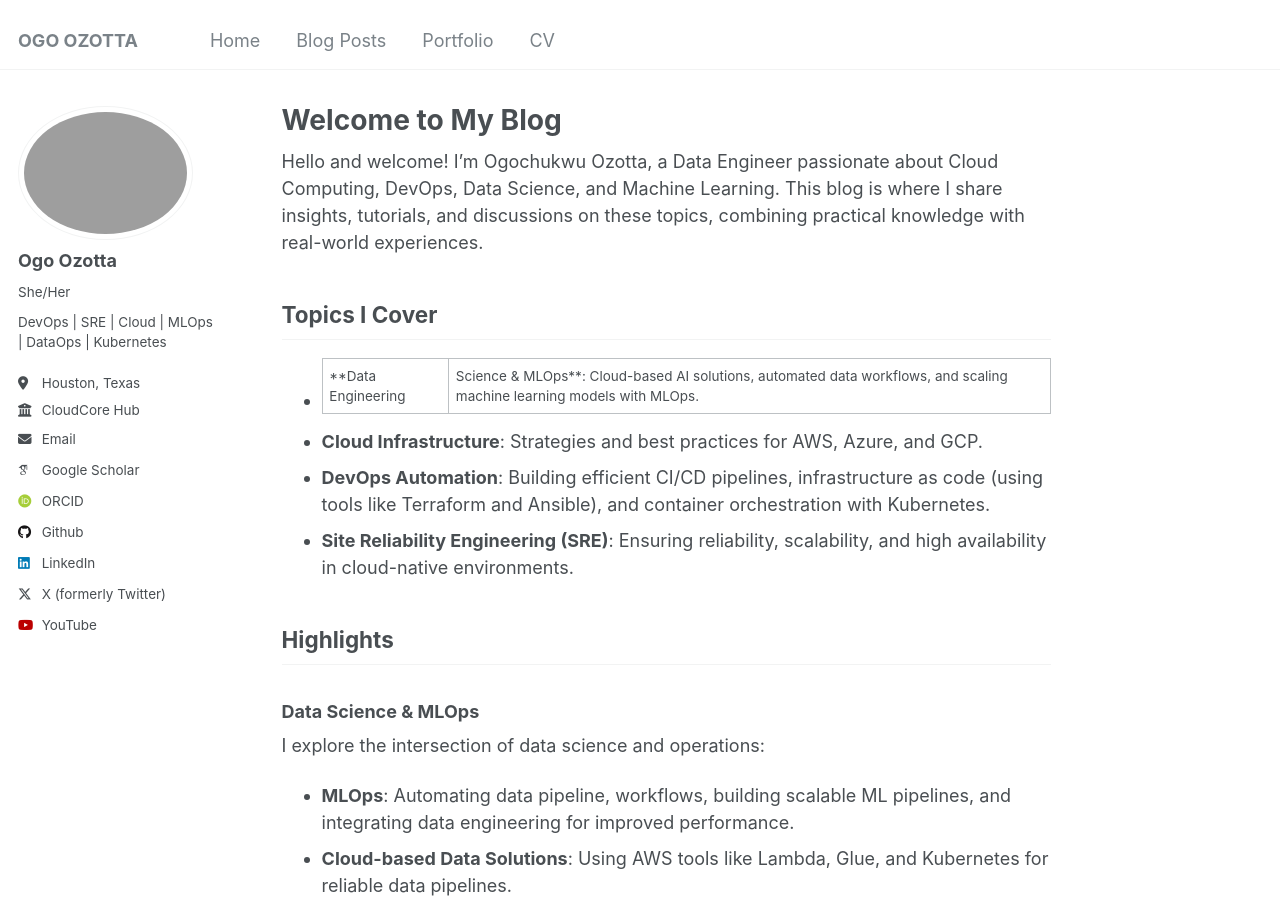
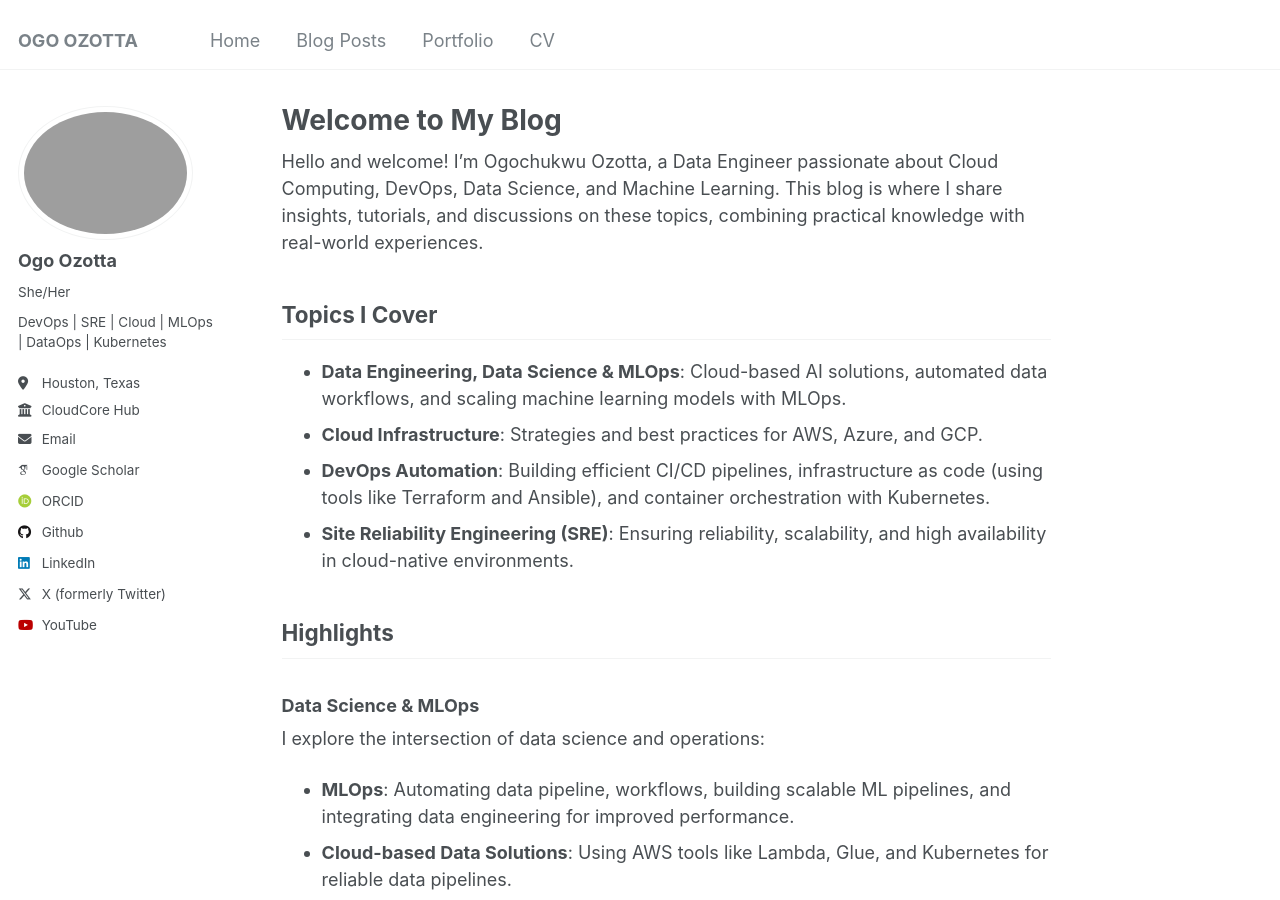
Before and after one commit to ogochukwu-ozotta/blog, a Jekyll site: the page built from _pages/about.md, in a window 1280 px wide and 900 px high. Built offline with Jekyll 4.4.1, drawn with Linux system fonts in a browser that asks for light colours; some web fonts are replaced; comment, search, counter and statistics services are not loaded.

Commit message:
Update about.md

```diff
--- a/_pages/about.md
+++ b/_pages/about.md
@@ -10,7 +10,7 @@ redirect_from:
 Hello and welcome! I'm Ogochukwu Ozotta, a Data Engineer passionate about Cloud Computing, DevOps, Data Science, and Machine Learning. This blog is where I share insights, tutorials, and discussions on these topics, combining practical knowledge with real-world experiences.
 
 ## Topics I Cover
-- **Data Engineering | Science & MLOps**: Cloud-based AI solutions, automated data workflows, and scaling machine learning models with MLOps.
+- **Data Engineering, Data Science & MLOps**: Cloud-based AI solutions, automated data workflows, and scaling machine learning models with MLOps.
 - **Cloud Infrastructure**: Strategies and best practices for AWS, Azure, and GCP.
 - **DevOps Automation**: Building efficient CI/CD pipelines, infrastructure as code (using tools like Terraform and Ansible), and container orchestration with Kubernetes.
 - **Site Reliability Engineering (SRE)**: Ensuring reliability, scalability, and high availability in cloud-native environments.
```
